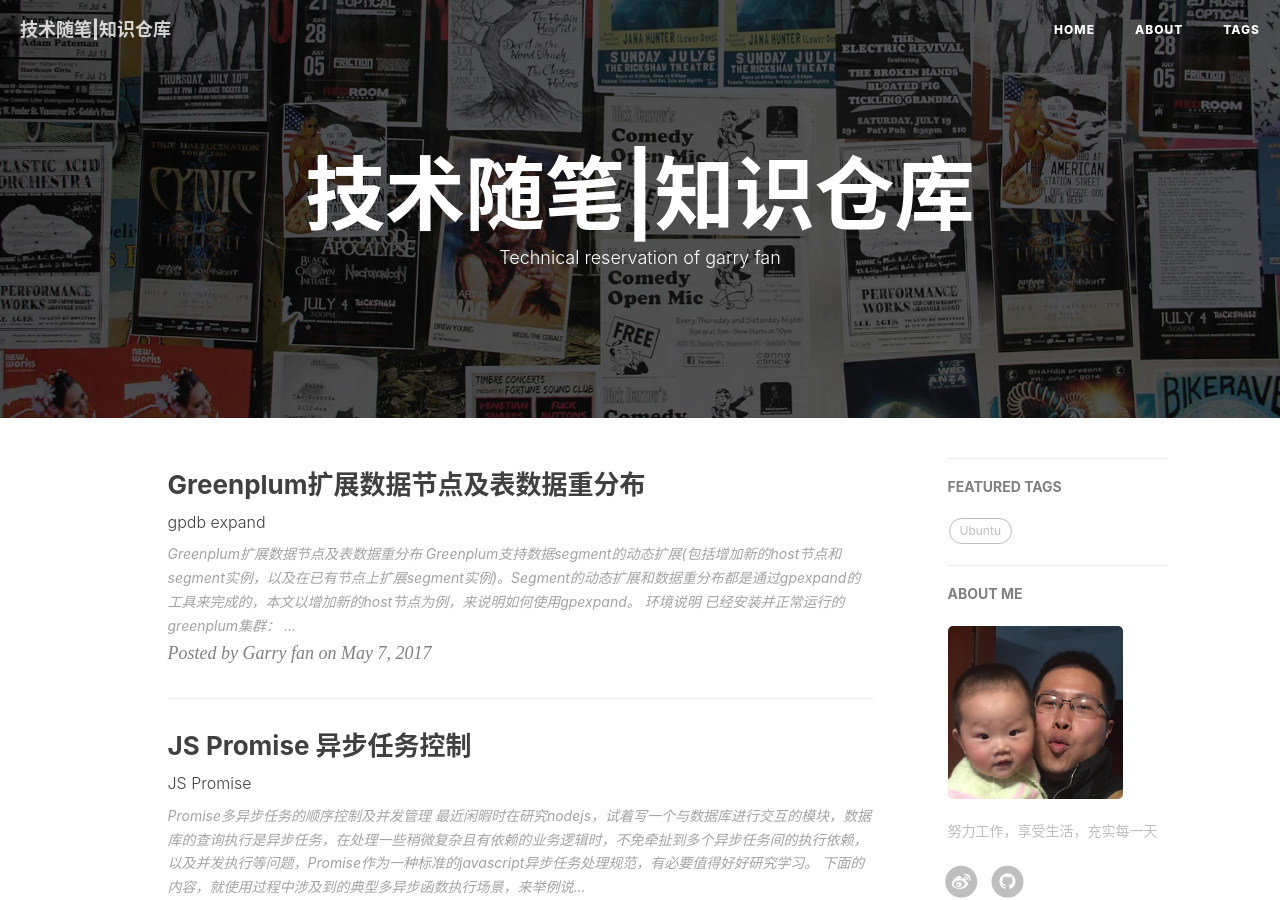
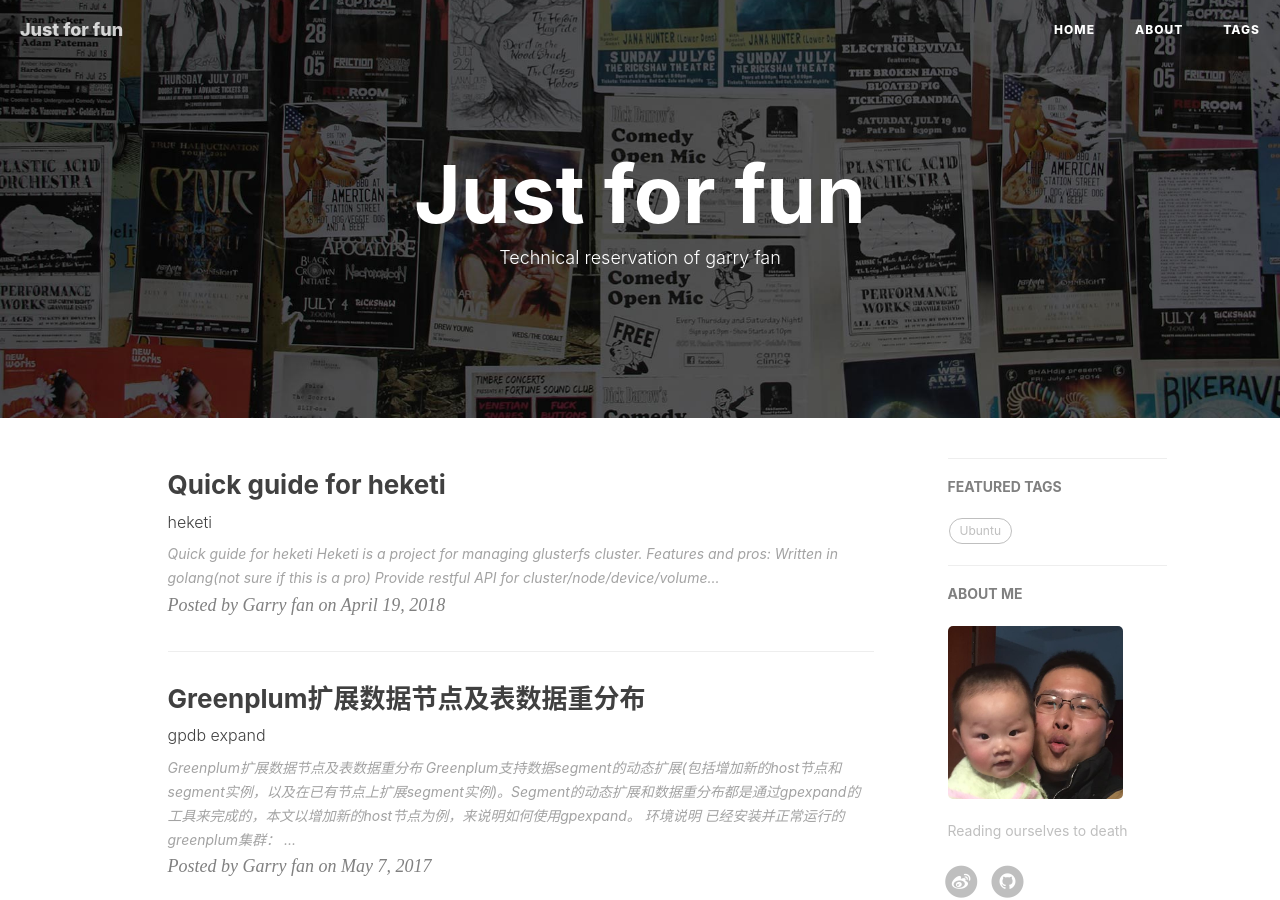
Before and after one commit to garryfan2013/garryfan2013.github.io, a Jekyll site: the page built from index.html, in a window 1280 px wide and 900 px high. Built offline with Jekyll 4.4.1, drawn with Linux system fonts in a browser that asks for light colours; nearby versions of some CDN libraries; the list of posts is cut into pages by our own code; comment, search, counter and statistics services are not loaded; some of the changed lines change nothing that is shown; some of the changed text lies outside the part shown.

Commit message:
add post for heketi

```diff
--- a/_config.yml
+++ b/_config.yml
@@ -1,6 +1,6 @@
 # Site settings
-title: 技术随笔|知识仓库
-SEOTitle: Garry的博客 | Garry's BLOG
+title: Just for fun
+SEOTitle: Garry's BLOG | Garry's BLOG
 header-img: img/home-bg.jpg
 email: fan.jia@163.com
 description: "Good Good Study Day Day Up!!"
@@ -68,7 +68,7 @@ duoshuo_share: true                     # set to false if you want to use Commen
 
 # Sidebar settings
 sidebar: true                           # whether or not using Sidebar.
-sidebar-about-description: "努力工作，享受生活，充实每一天"
+sidebar-about-description: "Reading ourselves to death"
 sidebar-avatar: /img/avatar.png      # use absolute URL, seeing it's used in both `/` and `/about/`
 
 
@@ -87,7 +87,7 @@ friends: [
     },{
         title: "Foo",
         href: "#"
-    },{
+},{
         title: "Bar",
         href: "#"
     },{
--- /dev/null
+++ b/_posts/2018-04-19-glusterfs-heketi.markdown
@@ -0,0 +1,217 @@
+---
+layout:     post
+title:      "Quick guide for heketi"
+subtitle:   "heketi"
+date:       2018-04-19
+author:     "Garry fan"
+header-img: "img/post-bg-2015.jpg"
+tags:
+    - glusterfs
+    - heketi
+---
+
+
+
+## Quick guide for heketi
+
+[Heketi] is a project for managing glusterfs cluster.
+
+### Features and pros:
+
+* Written in golang(not sure if this is a pro)
+* Provide restful API for cluster/node/device/volume managment
+* Support topology configuration
+* Support fault tolerate zone configuration
+* Support automatic brick arrangement for volume creation
+
+### Cons:
+
+* Single point failure
+* Dont support advanced features of glusterfs, such as tiering、nfs sharing
+* Aimed for cloud platform backend storage, weak support for NAS
+
+## 1. Build heketi from source
+
+You can get the binary tar ball from [heketi release].
+
+Here below describes the procedure to build the binary tar ball from source that not mentioned on the officail site, perhaps it's too simple to bring it up there.
+
+
+	[garry@centos-7]# wget https://dl.google.com/go/go1.10.1.linux-amd64.tar.gz
+	[garry@centos-7]# sudo tar -C /usr/local -zxf go1.10.1.linux-amd64.tar.gz
+	[garry@centos-7]# echo 'export PATH=$PATH:/usr/local/go/bin' >> ~/.bashrc
+	[garry@centos-7]# echo 'export PATH=$PATH:$(go env GOPATH)/bin' >> ~/.bashrc
+	[garry@centos-7]# echo 'export GOPATH=$(go env GOPATH)' >> ~/.bashrc
+	[garry@centos-7]# source ~/.bashrc
+	[garry@centos-7]# mkdir -p $GOPATH/src/github.com/heketi
+	[garry@centos-7]# cd $GOPATH/src/github.com/heketi
+	[garry@centos-7]# git clone https://github.com/heketi/heketi.git
+	[garry@centos-7]# cd heketi
+	[garry@centos-7]# sudo yum install glide -y
+	[garry@centos-7]# make linux_amd64_dist
+
+
+When the whole procedure completes without err ,
+the target binary tar ball is under the "dist" directory.
+
+## 2. Prepare the glusterfs cluster
+
+In this tutorial we're going to demonstrate how to prepare a glusterfs cluster of 3 nodes
+
+	|-----|-----------|-----------------|----------------|
+	| id  | hostname  |   management    |    storage     |
+	+:---:+:---------:+:---------------:+:--------------:+
+	| 1   | dfs-node1 | 192.168.160.101 | 192.168.24.101 |
+	| 2   | dfs-node2 | 192.168.160.102 | 192.168.24.102 |
+	| 3   | dfs-node3 | 192.168.160.103 | 192.168.24.103 |
+	|-----|-----------|-----------------|----------------|
+
+Install glusterfs-server on each node
+
+	[root@dfs-node1]# yum install -y centos-release-gluster312
+	[root@dfs-node1]# yum install -y glusterfs-server
+	[root@dfs-node1]# systemctl start glusterd
+
+
+## 3. Setup heketi
+
+We're going to install heketi on host "dfs-node1"
+
+### Prepare ssh connection with public key
+
+	[root@dfs-node1]# tar zxvf heketi-v6.0.0.linux.amd64.tar.gz -C /opt/
+	[root@dfs-node1]# cd /opt/heketi
+	[root@dfs-node1]# ssh-keygen -f /opt/heketi/heketi_key -t rsa
+	[root@dfs-node1]# ssh-copy-id -i heketi_key.pub root@dfs-node1
+	[root@dfs-node1]# ssh-copy-id -i heketi_key.pub root@dfs-node2
+	[root@dfs-node1]# ssh-copy-id -i heketi_key.pub root@dfs-node3
+
+### Heketi configuration
+
+Edit the configuration file "/opt/heketi/heketi.json" according to the following text segments, detailed specification please refer to [Heketi configuration]
+
+	"_jwt": "Private keys for access",
+    "jwt": {
+      "_admin": "Admin has access to all APIs",
+      "admin": {
+        "key": "123456"
+      },
+      "_user": "User only has access to /volumes endpoint",
+      "user": {
+        "key": "123456"
+      }
+    },
+
+    "executor": "ssh",
+
+    "_sshexec_comment": "SSH username and private key file information",
+    "sshexec": {
+      "keyfile": "/opt/heketi/heketi_key",
+      "user": "root",
+      "port": "22",
+      "fstab": "/etc/fstab"
+    },
+
+    "db": "/opt/heketi/db/heketi.db",
+
+### Environment variables setup and start heketi
+
+	[root@dfs-node1]# echo "export PATH=$PATH:/opt/heketi" >> ~/.bashrc
+    [root@dfs-node1]# source ~/.bashrc
+    [root@dfs-node1]# heketi --config=/opt/heketi/heketi.json
+
+### test heketi
+
+	[root@dfs-node1]# curl http://localhost:8080/hello
+
+
+## 4. Manage glusterfs with heketi utility
+
+After all the preperation, we're here to verify the core functions of heketi
+
+### Configure the topology
+
+It's not our purpose to clarity the notions regarding to topology(you can refer to the official website) but demonstrate the steps of doing it.
+
+First, make a topology configuration file according to the following:
+
+<pre>
+{
+    "clusters": [
+        {
+            "nodes": [
+                {
+                    "node": {
+                        "hostnames": {
+                            "manage": [
+                                "192.168.160.101"
+                            ],
+                            "storage": [
+                                "192.168.24.101"
+                            ]
+                        },
+                        "zone": 1
+                    },
+                    "devices": [
+                        "/dev/sdb",
+                        "/dev/sdc"
+                    ]
+                },
+                {
+                    "node": {
+                        "hostnames": {
+                            "manage": [
+                                "192.168.160.102"
+                            ],
+                            "storage": [
+                                "192.168.24.102"
+                            ]
+                        },
+                        "zone": 1
+                    },
+                    "devices": [
+                        "/dev/sdb",
+                        "/dev/sdc"
+                    ]
+                },
+                {
+                    "node": {
+                        "hostnames": {
+                            "manage": [
+                                "192.168.160.103"
+                            ],
+                            "storage": [
+                                "192.168.24.103"
+                            ]
+                        },
+                        "zone": 1
+                    },
+                    "devices": [
+                        "/dev/sdb",
+                        "/dev/sdc"
+                    ]
+                }
+           ]
+        }
+    ]
+}
+</pre>
+
+Let's make it work:
+
+	[root@dfs-node1]# heketi-cli --server=http://localhost:8080 topology load --json=/opt/heketi/topology.json
+
+Despite all the messages flowing on the console , wait for a few minitues(more or less), finally you'll see it done.
+Now it's time to create some volumes.
+
+	[root@dfs-node1]# heketi-cli --server=http://localhost:8080 volume create --size=10
+
+We cant verity the result by typing:
+
+	[root@dfs-node1]# gluster volume info
+
+The gluster tools will show us the detailed information of this freshly created volume
+
+[Heketi]: https://github.com/heketi/heketi
+[heketi release]: https://github.com/heketi/heketi/releases
+[heketi configuration]: https://github.com/heketi/heketi/blob/master/docs/admin/server.md
```
